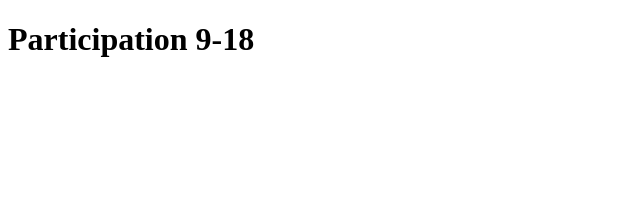
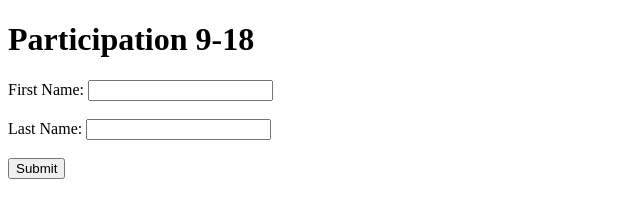
Before and after one commit to GU-Web-Dev-2024/participation-3-more-html-gavintate17, a plain HTML site: page index.html in a window 1280 px wide. Shown: the whole page, without its empty margins (0-640 px from the left). Drawn offline with Linux system fonts and the light colour scheme.

Commit message:
commit2: added text boxes

```diff
--- a/index.html
+++ b/index.html
@@ -4,8 +4,22 @@
     <meta charset="UTF-8">
     <meta name="viewport" content="width=device-width, initial-scale=1.0">
     <title>Document</title>
+
+    <h1>Participation 9-18</h1>
+
+    <form method="GET" action="https://gu-web-dev-2024.github.io/participation-3-more-html-d-olivares/submission.html">
+    <label for="firstName">First Name:</label>
+    <input type="text" id="firstName" name="firstName"><br><br>
+
+    <label for="lastName">Last Name:</label>
+    <input type="text" id="lastName" name="lastName"><br><br>
+
+    <input type="submit" value="Submit">
+      </form>
+
+      <!--4: -->
+
 </head>
-    <h1>Participation 9-18</h1>
 <body>
 
 </body>
```
